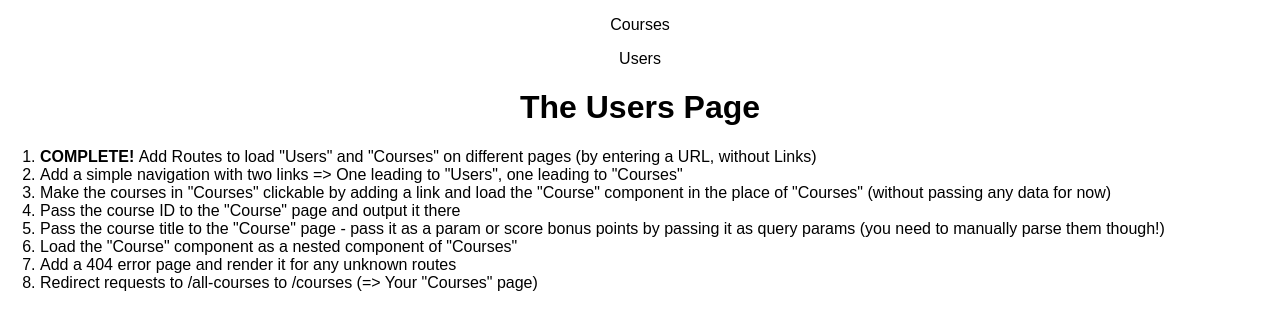
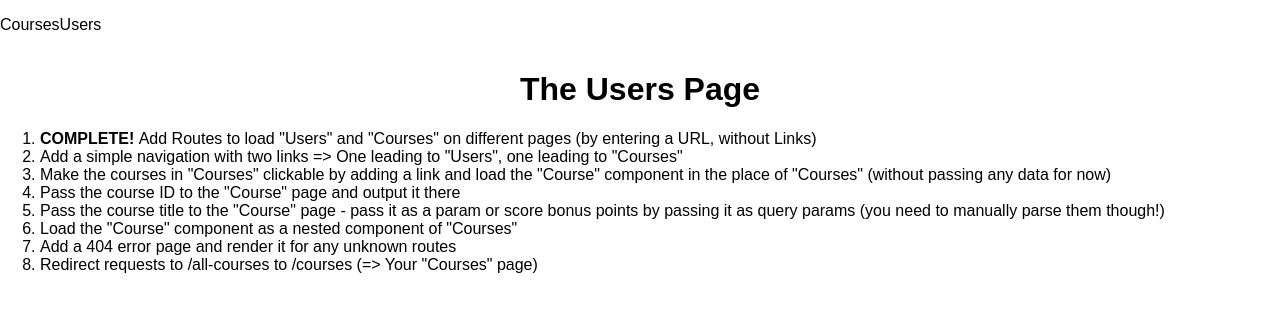
Before and after one commit to AndroidNinjaX/Udemy-React-Course-Section-11-Assignment_Routing, a React (Create React App) app: page /users in a window 1280 px wide. Shown: the top 330 px of the page. Built offline with nearby package versions, Linux system fonts and the light colour scheme.

Commit message:
Added Styling to Navigation

```diff
--- a/src/App.module.css
+++ b/src/App.css
@@ -1,4 +1,8 @@
-.nav {
+.Navigation {
     display: flex;
     flex-direction: row;
 }
+
+.CoursesCSS {
+    color: blue;
+}
--- a/src/App.js
+++ b/src/App.js
@@ -3,13 +3,14 @@ import React, { Component } from 'react';
 import { BrowserRouter, Route } from 'react-router-dom';
 import Courses from './containers/Courses/Courses';
 import Users from './containers/Users/Users';
+import "./App.css";
 
 class App extends Component {
   render () {
     return (
       <BrowserRouter>
         <div className="App">
-          <nav>
+          <nav className="Navigation">
             <p>Courses</p>
             <p>Users</p>
           </nav>
--- a/src/containers/Users/Users.js
+++ b/src/containers/Users/Users.js
@@ -1,4 +1,5 @@
 import React, { Component } from 'react';
+import "../Courses/Courses.css";
 
 class Users extends Component {
     render () {
```
